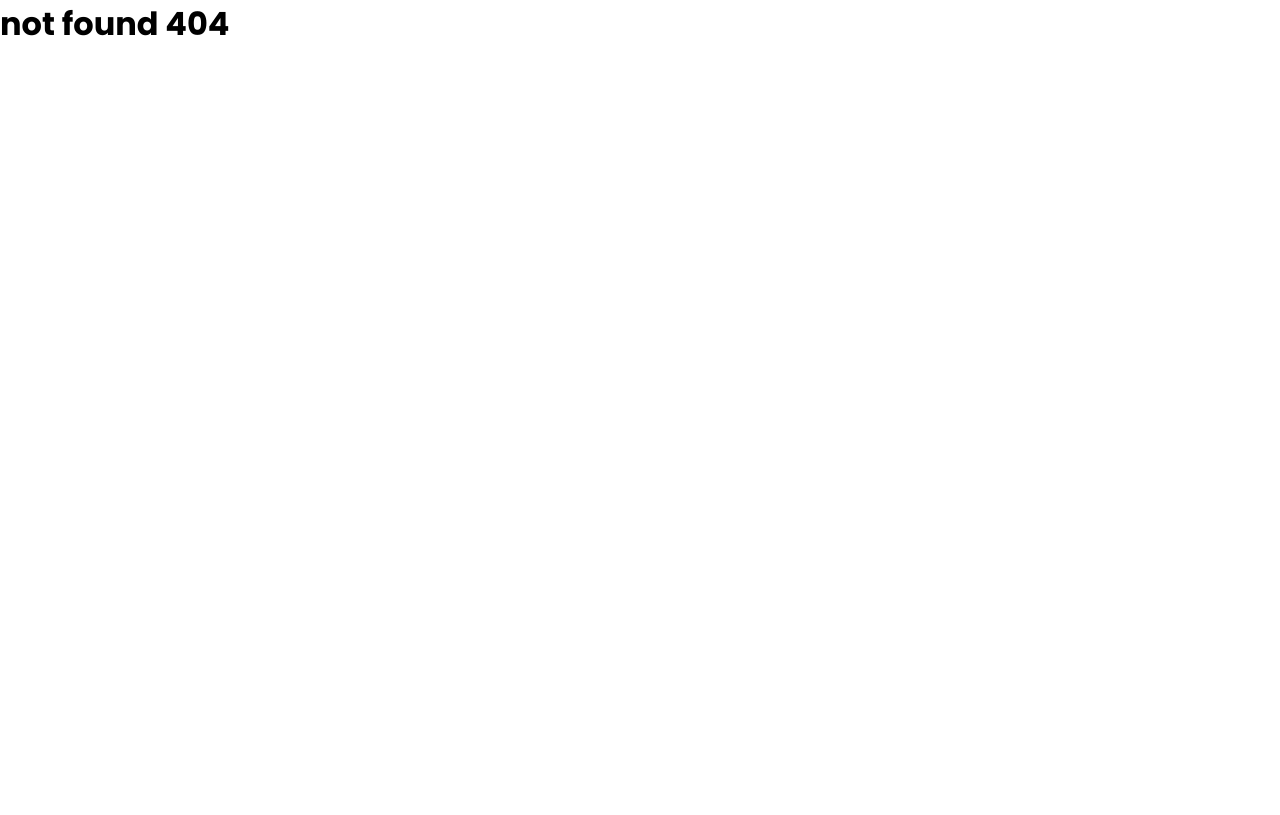
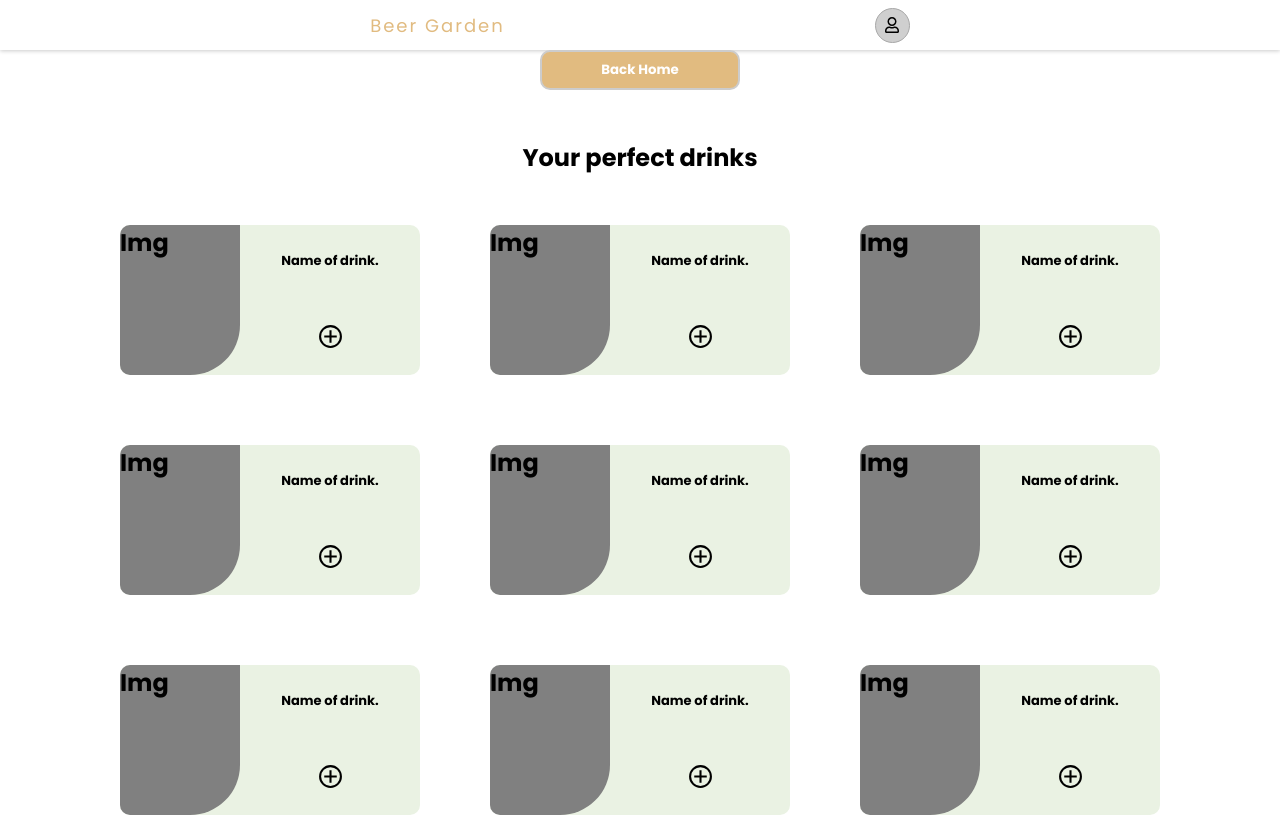
Before and after one commit to lucasdutradev/teste-ubi, a React (Create React App) app: page /myPage in a window 1280 px wide. Before the commit this address had no page. Built offline with nearby package versions, Linux system fonts and the light colour scheme.

Commit message:
feat(js): create a 'myPage'

```diff
--- /dev/null
+++ b/src/components/buttonDefault/index.tsx
@@ -0,0 +1,11 @@
+import { Button } from "./styled";
+
+interface PropsButton {
+  children: JSX.Element | string;
+}
+
+const ButtonDefault = ({ children }: PropsButton) => {
+  return <Button>{children}</Button>;
+};
+
+export default ButtonDefault;
--- /dev/null
+++ b/src/components/buttonDefault/styled.ts
@@ -0,0 +1,17 @@
+import styled from "styled-components";
+
+export const Button = styled.button`
+  background-color: var(--gold-50);
+  border: 2px solid #ccc;
+  width: 200px;
+  height: 40px;
+  border-radius: 10px;
+  font-weight: bold;
+  color: white;
+  transition: 0.3s;
+
+  :hover {
+    background-color: var(--white-default);
+    color: var(--gold-50);
+  }
+`;
--- a/src/components/inputsDefault/index.tsx
+++ b/src/components/inputsDefault/index.tsx
@@ -1,10 +1,11 @@
+import ButtonDefault from "../buttonDefault";
 import { InputContain } from "./styled";
 
 const InputDefault = () => {
   return (
     <InputContain>
       <input type="text" placeholder="Search your perfect drink." />
-      <button>Send</button>
+      <ButtonDefault>Send</ButtonDefault>
     </InputContain>
   );
 };
--- a/src/components/inputsDefault/styled.ts
+++ b/src/components/inputsDefault/styled.ts
@@ -25,7 +25,6 @@ export const InputContain = styled.div`
   button {
     width: 30%;
     height: 30px;
-    border: none;
     border-radius: 5px;
     background-color: var(--gold-50);
     color: var(--black-default);
--- a/src/pages/cardPage/index.tsx
+++ b/src/pages/cardPage/index.tsx
@@ -1,3 +1,4 @@
+import ButtonDefault from "../../components/buttonDefault";
 import Header from "../../components/header";
 import { CardContainer } from "./styled";
 
@@ -17,7 +18,7 @@ const CardPage = () => {
           </p>
         </div>
         <div className="boxButtons">
-          <button>ADD Favor</button>
+          <ButtonDefault>ADD Favor</ButtonDefault>
         </div>
       </CardContainer>
     </>
--- a/src/pages/myPage/index.tsx
+++ b/src/pages/myPage/index.tsx
@@ -1,5 +1,25 @@
+import ButtonDefault from "../../components/buttonDefault";
+import CardDrink from "../../components/CardDrink";
+import Header from "../../components/header";
+import { ContainDrinks } from "./styled";
+
+const arr = [1, 2, 3, 4, 5, 6, 7, 8, 9];
+
 const MyPage = () => {
-  return <h1>myPage</h1>;
+  return (
+    <>
+      <Header />
+      <ContainDrinks>
+        <ButtonDefault>Back Home</ButtonDefault>
+        <h1>Your perfect drinks</h1>
+        <div className="containDrinks">
+          {arr.map((element) => (
+            <CardDrink />
+          ))}
+        </div>
+      </ContainDrinks>
+    </>
+  );
 };
 
 export default MyPage;
--- a/src/pages/myPage/styled.ts
+++ b/src/pages/myPage/styled.ts
@@ -1 +1,22 @@
 import styled from "styled-components";
+
+export const ContainDrinks = styled.section`
+  width: 100%;
+  display: flex;
+  align-items: center;
+  justify-content: center;
+  flex-direction: column;
+
+  h1 {
+    margin: 50px 0;
+  }
+
+  .containDrinks {
+    max-width: 1200px;
+    display: flex;
+    flex-flow: row wrap;
+    align-items: center;
+    justify-content: center;
+    gap: 70px;
+  }
+`;
--- a/src/routers/routes.tsx
+++ b/src/routers/routes.tsx
@@ -1,12 +1,14 @@
 import { Switch, Route } from "react-router-dom";
 import CardPage from "../pages/cardPage";
 import HomePage from "../pages/home";
+import MyPage from "../pages/myPage";
 import NotFoundPage from "../pages/NotFoundPage";
 
 const RoutesDefault = () => (
   <Switch>
     <Route path="/" component={HomePage} exact />
     <Route path="/cardPage" component={CardPage} />
+    <Route path="/myPage" component={MyPage} />
     <Route path="*" component={NotFoundPage} />
   </Switch>
 );
--- a/src/styles/globalStyled.ts
+++ b/src/styles/globalStyled.ts
@@ -22,6 +22,10 @@ const GlobalStyle = createGlobalStyle`
         height: 100vh;
     }
 
+    button{
+        cursor: pointer;
+    }
+
 
 `;
 
```
